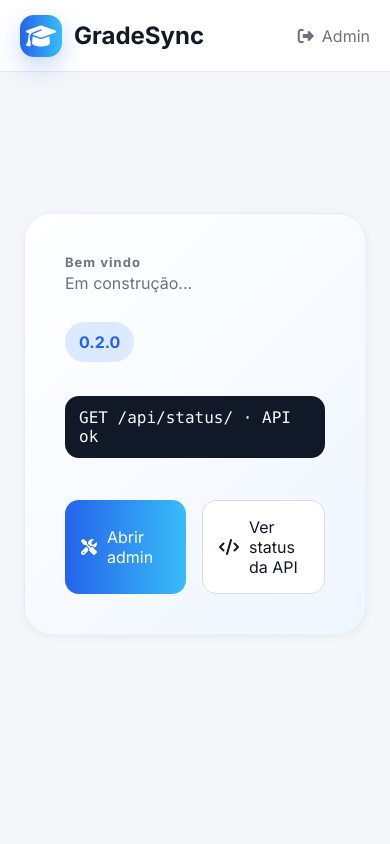
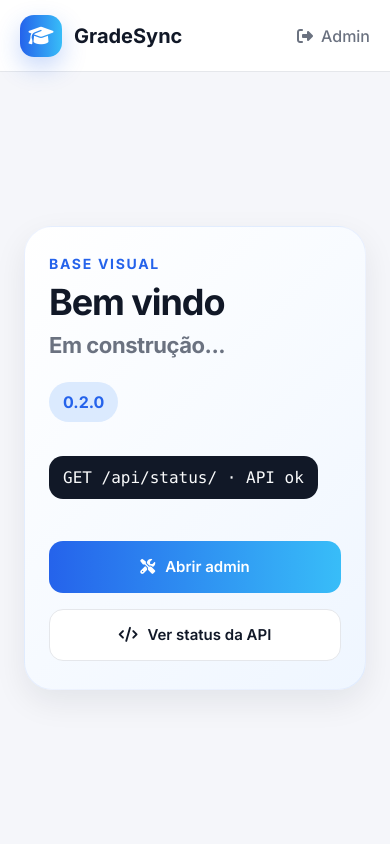
Before and after one commit to AliceTrinta/gradesync, a Django app: page / in a window 390 px wide. Run offline with Django 5.2, Linux system fonts and the light colour scheme.

Commit message:
fix: adjust html base and refactor

```diff
--- a/app/static/app/styles.css
+++ b/app/static/app/styles.css
@@ -1,21 +1,13 @@
 :root {
     --bg: #f5f6fa;
     --surface: #ffffff;
-    --surface-soft: #f9fafb;
-    --surface-strong: #eef4ff;
     --text: #111827;
     --text-soft: #6b7280;
     --primary: #2563eb;
     --primary-strong: #38bdf8;
     --primary-deep: #1d4ed8;
-    --green-bg: #d1fae5;
-    --green-text: #059669;
-    --purple-bg: #ede9fe;
-    --purple-text: #7c3aed;
-    --red-bg: #fee2e2;
-    --red-text: #dc2626;
     --border: #e5e7eb;
-    --shadow: 0 2px 10px rgba(0, 0, 0, 0.05);
+    --shadow: 0 12px 32px rgba(15, 23, 42, 0.08);
 }
 
 * {
@@ -28,6 +20,8 @@
     font-family: "Inter", Arial, sans-serif;
     background: var(--bg);
     color: var(--text);
+    -webkit-font-smoothing: antialiased;
+    text-rendering: optimizeLegibility;
 }
 
 a {
@@ -46,7 +40,7 @@
     display: flex;
     justify-content: space-between;
     align-items: center;
-    padding: 0 40px;
+    padding: 0 32px;
 }
 
 .logo {
@@ -71,6 +65,7 @@
 
 .logout {
     color: var(--text-soft);
+    font-weight: 500;
     display: flex;
     align-items: center;
     gap: 8px;
@@ -82,16 +77,17 @@
 }
 
 .container {
-    max-width: 1120px;
-    margin: 40px auto 140px;
+    max-width: 960px;
+    margin: 0 auto;
     padding: 0 24px;
 }
 
 .base-preview {
-    min-height: calc(100vh - 220px);
+    min-height: calc(100vh - 72px);
     display: flex;
     align-items: center;
     justify-content: center;
+    padding: 40px 0;
 }
 
 .base-preview-card {
@@ -103,16 +99,19 @@
     padding: 40px;
 }
 
-.base-preview-card h1 {
-    font-size: 42px;
+.base-preview-title {
+    font-size: 48px;
     letter-spacing: -0.03em;
-    margin: 10px 0 14px;
+    line-height: 1.05;
+    margin: 12px 0 10px;
 }
 
-.base-preview-text {
+.base-preview-subtitle {
+    font-size: 28px;
+    font-weight: 700;
+    letter-spacing: -0.02em;
     color: var(--text-soft);
-    line-height: 1.7;
-    max-width: 58ch;
+    margin-bottom: 24px;
 }
 
 .base-preview-meta {
@@ -123,102 +122,18 @@
     margin: 24px 0;
 }
 
-.title-area h1 {
-    font-size: 44px;
-    letter-spacing: -0.03em;
-    margin-bottom: 6px;
+.eyebrow {
+    color: var(--primary);
+    font-size: 14px;
+    letter-spacing: 0.12em;
+    font-weight: 700;
+    text-transform: uppercase;
 }
 
-.title-area p,
-.hero-text,
-.section-heading p,
-.left p {
-    color: var(--text-soft);
-    line-height: 1.6;
-}
-
-.hero-band {
-    margin-top: 30px;
-    display: grid;
-    grid-template-columns: 1.2fr 0.8fr;
-    gap: 20px;
-}
-
-.hero-card,
-.hero-side-card,
-.schedule,
-.settings-card,
-.table-card,
-.metric-card {
-    background: var(--surface);
-    border-radius: 24px;
-    box-shadow: var(--shadow);
-}
-
-.hero-card,
-.hero-side-card,
-.settings-card,
-.table-card {
-    padding: 30px;
-}
-
-.hero-card {
+.hero-actions {
     display: flex;
-    flex-direction: column;
-    justify-content: space-between;
-    gap: 24px;
-    background: linear-gradient(135deg, #ffffff 0%, #eff6ff 100%);
-    border: 1px solid rgba(37, 99, 235, 0.08);
-}
-
-.hero-card h2,
-.section-heading h2 {
-    font-size: 30px;
-    letter-spacing: -0.03em;
-    margin-top: 10px;
-}
-
-.eyebrow,
-.panel-label,
-.settings-card h3 {
-    color: var(--text-soft);
-    font-size: 13px;
-    letter-spacing: 1px;
-    font-weight: 700;
-}
-
-.hero-actions,
-.buttons-row {
-    display: flex;
+    flex-wrap: wrap;
     gap: 16px;
-}
-
-.status-box {
-    display: flex;
-    align-items: center;
-    gap: 10px;
-    width: fit-content;
-    padding: 12px 16px;
-    border-radius: 999px;
-    background: #dbeafe;
-    color: var(--text-soft);
-}
-
-.status-box-success {
-    background: #dbeafe;
-    color: var(--primary);
-}
-
-.status-box-error {
-    background: var(--red-bg);
-    color: var(--red-text);
-}
-
-.status-dot {
-    width: 10px;
-    height: 10px;
-    border-radius: 50%;
-    background: var(--primary);
 }
 
 .version-pill {
@@ -243,132 +158,14 @@
     margin: 8px 0 18px;
 }
 
-.metrics-row {
-    margin-top: 24px;
-    display: grid;
-    grid-template-columns: repeat(4, 1fr);
-    gap: 18px;
-}
-
-.metric-card {
-    padding: 22px;
-    border: 1px solid rgba(37, 99, 235, 0.06);
-}
-
-.metric-label {
-    color: var(--text-soft);
-    margin-bottom: 10px;
-}
-
-.metric-value {
-    font-size: 34px;
-    font-weight: 700;
-    letter-spacing: -0.03em;
-}
-
-.schedule-section,
-.content-grid,
-.buttons-row {
-    margin-top: 30px;
-}
-
-.section-heading {
-    margin-bottom: 16px;
-}
-
-.schedule {
-    overflow: hidden;
-}
-
-.header,
-.row {
-    display: grid;
-    grid-template-columns: 100px repeat(6, 1fr);
-}
-
-.header div {
-    padding: 16px;
-    background: var(--surface-soft);
-    border-bottom: 1px solid var(--border);
-    font-weight: 700;
-    color: var(--text-soft);
-}
-
-.row {
-    min-height: 72px;
-}
-
-.row > div {
-    border-bottom: 1px solid #f0f0f0;
-}
-
-.time {
-    padding: 20px 16px;
-    color: var(--text-soft);
-    font-size: 14px;
-}
-
-.cell {
-    padding: 10px;
-    display: flex;
-    align-items: center;
-    justify-content: center;
-}
-
-.pill {
-    width: 100%;
-    text-align: center;
-    padding: 10px 14px;
-    border-radius: 999px;
-    font-size: 13px;
-    font-weight: 700;
-    transition: 0.2s;
-}
-
-.blue {
-    background: #dbeafe;
-    color: var(--primary);
-}
-
-.blue:hover {
-    background: #bfdbfe;
-}
-
-.green {
-    background: var(--green-bg);
-    color: var(--green-text);
-}
-
-.green:hover {
-    background: #a7f3d0;
-}
-
-.purple {
-    background: var(--purple-bg);
-    color: var(--purple-text);
-}
-
-.purple:hover {
-    background: #ddd6fe;
-}
-
-.red {
-    background: var(--red-bg);
-    color: var(--red-text);
-}
-
-.red:hover {
-    background: #fecaca;
-}
-
 .primary,
 .secondary {
-    flex: 1;
-    min-height: 54px;
-    padding: 16px;
+    min-height: 52px;
+    padding: 14px 18px;
     border-radius: 14px;
     border: none;
-    font-size: 16px;
+    font-size: 15px;
+    font-weight: 600;
     display: flex;
     justify-content: center;
     align-items: center;
@@ -387,7 +184,7 @@
 
 .secondary {
     background: var(--surface);
-    border: 1px solid #ddd;
+    border: 1px solid var(--border);
     color: var(--text);
 }
 
@@ -395,172 +192,37 @@
     background: #f3f4f6;
 }
 
-.content-grid {
-    display: grid;
-    grid-template-columns: 0.92fr 1.08fr;
-    gap: 24px;
-}
-
-.settings-card h3 {
-    margin: 18px 0;
-}
-
-.item {
-    display: flex;
-    justify-content: space-between;
-    align-items: center;
-    padding: 18px;
-    border-radius: 16px;
-    transition: 0.2s;
-}
-
-.item:hover {
-    background: #eef1f5;
-}
-
-.left {
-    display: flex;
-    align-items: center;
-    gap: 16px;
-}
-
-.icon-box {
-    width: 48px;
-    height: 48px;
-    border-radius: 14px;
-    background: #f3f4f6;
-    display: flex;
-    justify-content: center;
-    align-items: center;
-    color: var(--text-soft);
-    font-size: 18px;
-    transition: 0.2s;
-}
-
-.item:hover .icon-box {
-    background: #e5e7eb;
-}
-
-.left strong {
-    font-size: 17px;
-}
-
-.arrow {
-    font-size: 26px;
-    color: #9ca3af;
-}
-
-hr {
-    border: none;
-    border-top: 1px solid #ececec;
-    margin: 12px 0;
-}
-
-.table-wrapper {
-    overflow-x: auto;
-}
-
-.tabela {
-    width: 100%;
-    border: 1px solid #c0c0c0;
-    border-collapse: collapse;
-    padding: 5px;
-    background: var(--surface);
-}
-
-.tabela caption {
-    caption-side: top;
-    text-align: left;
-    font-weight: 700;
-    margin-bottom: 14px;
-    color: var(--text-soft);
-}
-
-.tabela th {
-    border: 1px solid #c0c0c0;
-    padding: 12px 10px;
-    background: #f0f0f0;
-    text-align: left;
-    font-size: 14px;
-}
-
-.tabela td {
-    border: 1px solid #c0c0c0;
-    padding: 12px 10px;
-    font-size: 14px;
-}
-
-.bottom-nav {
-    position: fixed;
-    bottom: 0;
-    left: 0;
-    width: 100%;
-    height: 78px;
-    background: white;
-    border-top: 1px solid var(--border);
-    display: flex;
-    justify-content: space-around;
-    align-items: center;
-}
-
-.bottom-nav a {
-    color: var(--text-soft);
-    display: flex;
-    flex-direction: column;
-    align-items: center;
-    gap: 6px;
-    font-size: 14px;
-    transition: 0.2s;
-}
-
-.bottom-nav a i {
-    font-size: 20px;
-}
-
-.bottom-nav a:hover {
-    color: #374151;
-}
-
-.bottom-nav .active {
-    color: var(--primary);
-    font-weight: 700;
-}
-
 @media (max-width: 900px) {
-    .hero-band,
-    .metrics-row,
-    .content-grid,
-    .buttons-row {
-        grid-template-columns: 1fr;
-    }
-
-    .header,
-    .row {
-        grid-template-columns: 88px repeat(6, minmax(120px, 1fr));
-        min-width: 900px;
-    }
-
-    .schedule {
-        overflow-x: auto;
-    }
-
-    .hero-card,
-    .hero-side-card,
-    .settings-card,
-    .table-card,
-    .metric-card {
-        padding: 24px;
-    }
-
     .topbar {
         padding: 0 20px;
     }
 
-    .container {
-        margin-bottom: 130px;
+    .logo {
+        font-size: 20px;
     }
 
-    .title-area h1 {
+    .base-preview {
+        padding: 24px 0;
+    }
+
+    .base-preview-card {
+        padding: 28px 24px;
+    }
+
+    .base-preview-title {
         font-size: 36px;
     }
+
+    .base-preview-subtitle {
+        font-size: 22px;
+    }
+
+    .hero-actions {
+        flex-direction: column;
+    }
+
+    .primary,
+    .secondary {
+        width: 100%;
+    }
 }
--- a/app/templates/app/base.html
+++ b/app/templates/app/base.html
@@ -4,21 +4,27 @@
 <head>
     <meta charset="utf-8">
     <meta name="viewport" content="width=device-width, initial-scale=1">
-    <title>{% block title %}GradeSync{% endblock %}</title>
+    <title>{% block title %}{{ app_name|default:"GradeSync" }}{% endblock %}</title>
     <link rel="preconnect" href="https://fonts.googleapis.com">
     <link rel="preconnect" href="https://fonts.gstatic.com" crossorigin>
-    <link href="https://fonts.googleapis.com/css2?family=Inter:wght@400;500;600;700&display=swap" rel="stylesheet">
+    <link
+        href="https://fonts.googleapis.com/css2?family=Inter:wght@400;500;600;700&display=swap"
+        rel="stylesheet"
+    >
     <link rel="stylesheet" href="https://cdnjs.cloudflare.com/ajax/libs/font-awesome/6.5.1/css/all.min.css">
     <link rel="stylesheet" href="{% static 'app/styles.css' %}">
 </head>
 <body>
     <div class="page-shell">
         <header class="topbar">
-            <a class="logo" href="{% url 'app:home' %}">
-                <span class="logo-badge"><i class="fa-solid fa-graduation-cap"></i></span>
-                <span>GradeSync</span>
+            <a class="logo" href="{% url 'app:home' %}" aria-label="Ir para a base do sistema">
+                <span class="logo-badge">
+                    <i class="fa-solid fa-graduation-cap"></i>
+                </span>
+                <span>{{ app_name|default:"GradeSync" }}</span>
             </a>
-            <a class="logout" href="{% url 'admin:index' %}">
+
+            <a class="logout" href="{% url 'admin:index' %}" aria-label="Abrir area administrativa">
                 <i class="fa-solid fa-right-from-bracket"></i>
                 Admin
             </a>
--- a/app/templates/app/home.html
+++ b/app/templates/app/home.html
@@ -5,10 +5,9 @@
 {% block content %}
 <section class="base-preview">
     <div class="base-preview-card">
-        <p class="eyebrow">Bem vindo</p>
-        <p class="base-preview-text">
-            Em construção...
-        </p>
+        <p class="eyebrow">Base visual</p>
+        <h1 class="base-preview-title">Bem vindo</h1>
+        <h2 class="base-preview-subtitle">Em construção...</h2>
 
         <div class="base-preview-meta">
             <span class="version-pill">{{ version }}</span>
```
